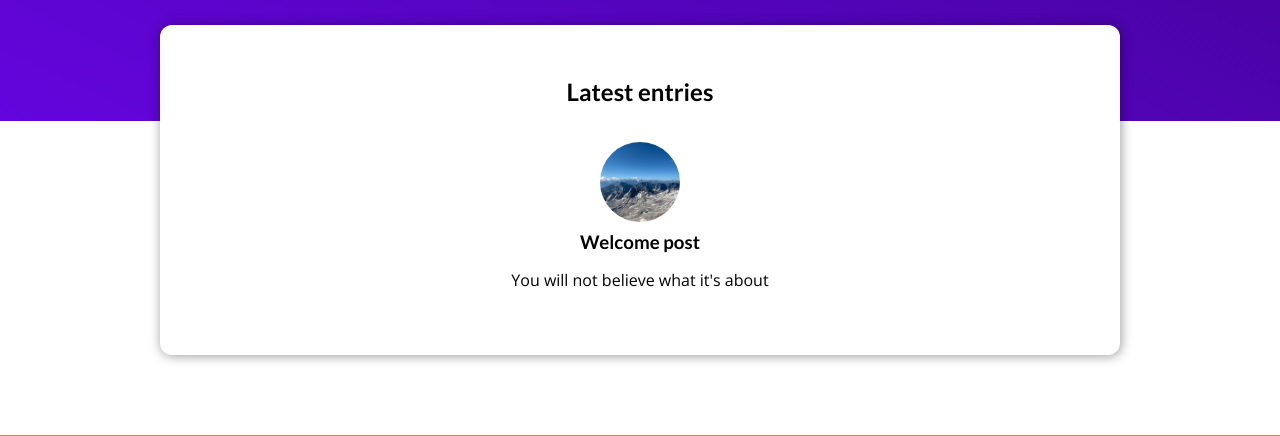
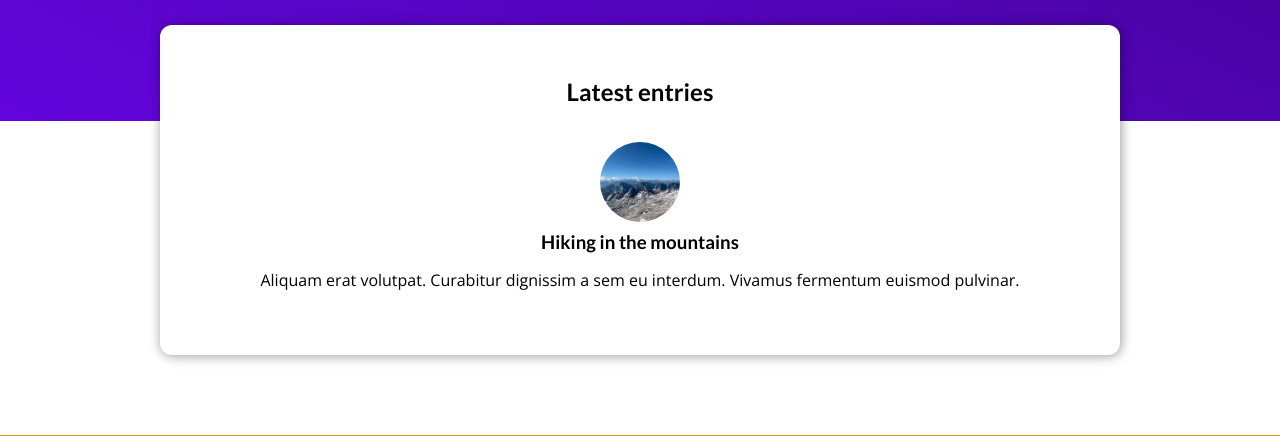
Before and after one commit to rodionbykov/python-minute, a Django app: page / in a window 1280 px wide. Shown: the part 492-928 px from the top of the page. Run offline with Django 3.2, Linux system fonts and the light colour scheme.

Commit message:
Dynamic data in templates and posts details page

```diff
--- a/django-udemy-blog/blog/templates/blog/includes/post-preview.html
+++ b/django-udemy-blog/blog/templates/blog/includes/post-preview.html
@@ -1,11 +1,11 @@
 {% load static %}
 
 <article class="post">
-    <a href="{% url 'post-detail-page' slug='the-mountains' %}">
-        <img src="{% static 'blog/images/mountains.jpg' %}" alt="Welcome" />
+    <a href="{% url 'post-details-page' post.slug %}">
+        <img src="{% static 'blog/images/'|add:post.image %}" alt="{{ post.title }}" />
         <div class="post__content">
-            <h3>Welcome post</h3>
-            <p>You will not believe what it's about</p>
+            <h3>{{ post.title }}</h3>
+            <p>{{ post.excerpt }}</p>
         </div>
     </a>
 </article>
--- a/django-udemy-blog/blog/templates/blog/index.html
+++ b/django-udemy-blog/blog/templates/blog/index.html
@@ -22,9 +22,11 @@
     <section id="latest-posts">
         <h2>Latest entries</h2>
         <ul>
+            {% for post in posts  %}
             <li>
                 {% include "blog/includes/post-preview.html" %}
             </li>
+            {% endfor %}
         </ul>
     </section>
 
--- a/django-udemy-blog/blog/templates/blog/posts.html
+++ b/django-udemy-blog/blog/templates/blog/posts.html
@@ -14,9 +14,11 @@
     <section id="all-posts">
         <h2>All entries</h2>
         <ul>
+            {% for post in posts  %}
             <li>
                 {% include "blog/includes/post-preview.html" %}
             </li>
+            {% endfor %}
         </ul>
     </section>
 
--- a/django-udemy-blog/blog/urls.py
+++ b/django-udemy-blog/blog/urls.py
@@ -5,5 +5,5 @@ from . import views
 urlpatterns = [
     path("", views.index, name="index"),
     path("posts", views.posts, name="posts-page"),
-    path("posts/<slug:slug>", views.detail, name="post-detail-page")
+    path("posts/<slug:slug>", views.details, name="post-details-page")
 ]
--- a/django-udemy-blog/blog/views.py
+++ b/django-udemy-blog/blog/views.py
@@ -1,12 +1,37 @@
+from datetime import date
+
 from django.shortcuts import render
+
+arr_posts = [
+    {
+        "slug": "hike-in-the-mountains",
+        "image": "mountains.jpg",
+        "author": "Sam Frodo",
+        "date": date(2021, 12, 30),
+        "title": "Hiking in the mountains",
+        "excerpt": "Aliquam erat volutpat. Curabitur dignissim a sem eu interdum. Vivamus fermentum euismod pulvinar.",
+        "content": """
+            Aenean vel ipsum ac nibh congue luctus.
+            Sed hendrerit consequat metus ac sagittis. Donec ac risus molestie, condimentum sem sit amet, lobortis eros. Nulla facilisi. Aliquam fermentum pellentesque nunc quis fermentum. Nullam justo augue, viverra sed enim quis, placerat efficitur augue. Aliquam volutpat euismod sapien, quis dignissim purus pharetra vitae. Ut molestie nisi at ultrices aliquam.
+            Aliquam erat volutpat. Nullam at metus ante. Nam sed maximus sapien, semper consectetur nisi. Sed et accumsan elit. Donec auctor libero eu porttitor viverra. Duis quis eros vitae mi congue pretium at eget nibh. Mauris sed odio sit amet sem luctus pellentesque. Nam faucibus, neque vitae eleifend ultricies, elit felis aliquam nibh, sed sodales sem felis ut dolor.
+        """
+    }
+]
 
 # Create your views here.
 
 def index(request):
-    return render(request, "blog/index.html")
+    return render(request, "blog/index.html", {
+        "posts": arr_posts
+    })
 
 def posts(request):
-    return render(request, "blog/posts.html")
+    return render(request, "blog/posts.html", {
+        "posts": arr_posts
+    })
 
-def detail(request):
-    pass
+def details(request, slug):
+    the_post = next(post for post in arr_posts if post['slug'] == slug)
+    return render(request, "blog/details.html", {
+        "post": the_post
+    })
```
Also changed, not shown: django-udemy-blog/blog/templates/blog/details.html (added, +26 -0 lines).
